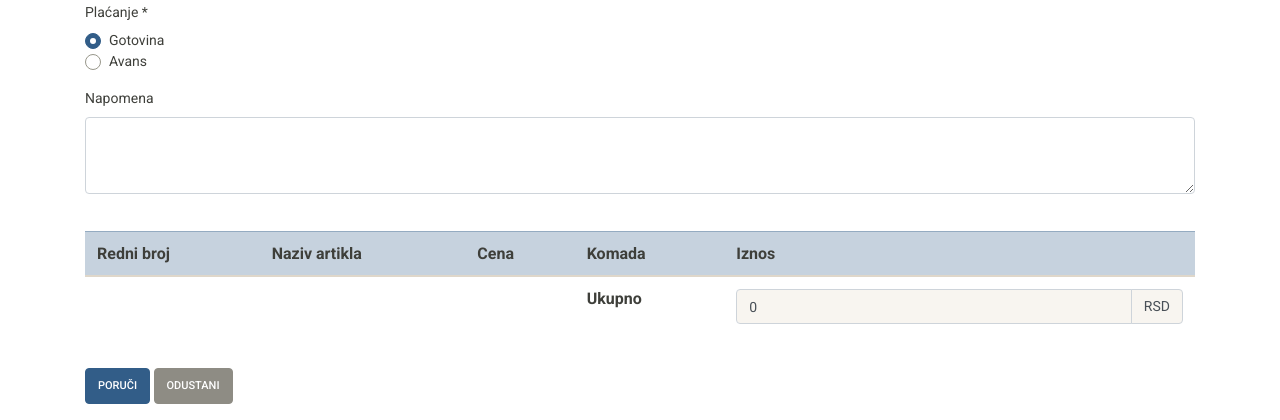
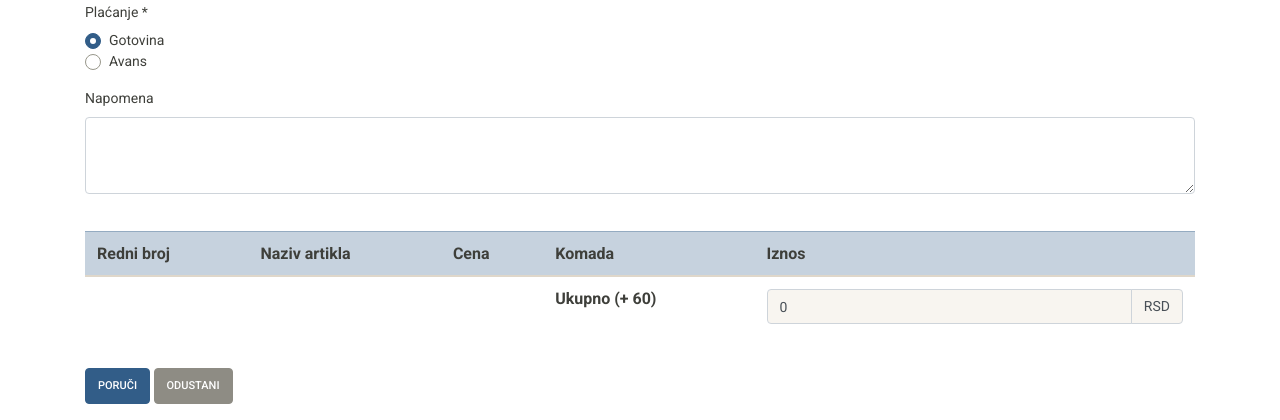
Before and after one commit to JelenaBanjac/grap, a Flask app: template templates/order.html in a window 1280 px wide. Shown: the part 733-1153 px from the top of the page. Run offline with Flask 2, Linux system fonts and the light colour scheme; the template is opened without the code that fills it, so the values that code supplies are empty; some libraries are stand-ins or nearby versions.

Commit message:
add cena usluge

```diff
--- a/run.py
+++ b/run.py
@@ -14,6 +14,7 @@ TEMPLATES_DIR = os.path.join(ROOT_DIR, "templates")
 #PASSWORD = "lepotica94."
 LOGIN = "grap.noreply@gmail.com"
 PASSWORD = "grapbanjac38."
+CENA_USLUGE = 60
 
 app = Flask(__name__, template_folder=TEMPLATES_DIR)
 
@@ -84,7 +85,7 @@ def overview():
 			if float(article['Komada']) >= 1:
 				order['Artikli'].append(article)
 
-		order['Ukupno'] = f"{sum([float(article['Iznos']) for article in articles]):.2f}"
+		order['Ukupno'] = f"{sum([float(article['Iznos']) for article in articles]) + CENA_USLUGE:.2f}"
 
 		# add also address and other info
 		for key, value in overview.items():
--- a/templates/order.html
+++ b/templates/order.html
@@ -114,7 +114,7 @@
                         <th> </th>
                         <th> </th>
                         <th> </th>
-                        <th> Ukupno </th>
+                        <th> Ukupno (+ 60) </th>
                         <td><div class="input-group mb-3">
                            <input name="Ukupno" id="Ukupno" type="text" class="form-control" aria-label="Amount (to the nearest dollar)" disabled value=0>
                            <div class="input-group-append"><span class="input-group-text">RSD</span> </div>
```
